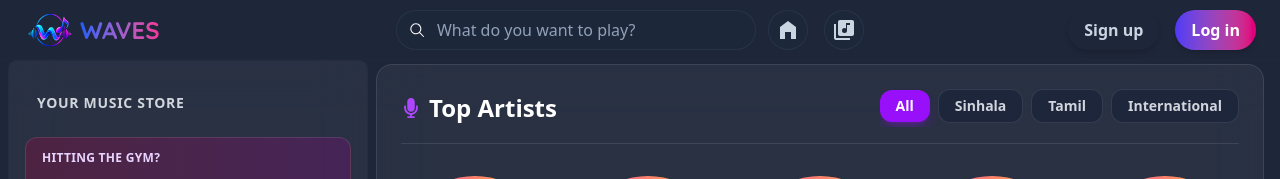
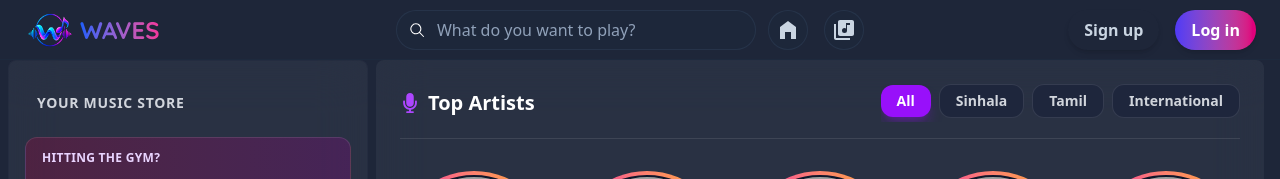
Before and after one commit to shashinirathnayake2111-afk/Waves-Premium_Music_Website, a Next.js app: page /artists in a window 1280 px wide. Shown: the top 179 px of the page. Built offline with nearby package versions, Linux system fonts and the light colour scheme; grey boxes are pictures that could not be loaded.

Commit message:
Fix some tailwind css changes in artist page

```diff
--- a/src/app/artists/page.tsx
+++ b/src/app/artists/page.tsx
@@ -67,11 +67,11 @@ function ArtistsContent() {
     };
 
     return (
-        <div className="flex-1 min-h-[calc(100vh-5rem)] bg-white/5 backdrop-blur-xl border border-white/10 rounded-2xl p-6 m-4 text-white mt-16">
+        <div className="flex-1 min-h-[calc(100vh-4rem)] bg-white/5 backdrop-blur-xl rounded-lg p-6 m-4 text-white mt-15">
             <div className="flex flex-col sm:flex-row sm:items-center justify-between gap-4 mb-6 border-b border-white/10 pb-4">
                 <div className="flex items-center gap-2">
                     <FaMicrophone className="text-purple-500 text-xl" />
-                    <h1 className="text-2xl font-bold text-white">Top Artists</h1>
+                    <h1 className="text-xl font-bold text-white">Top Artists</h1>
                 </div>
 
                 <div className="flex items-center gap-2 overflow-x-auto pb-1">
```
